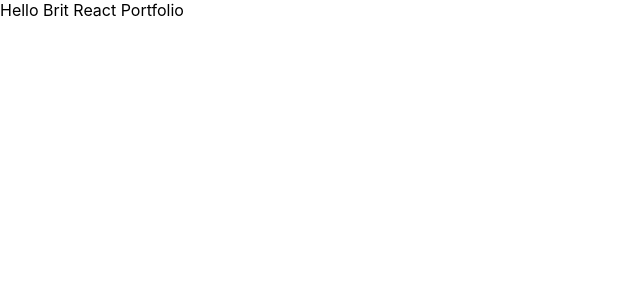
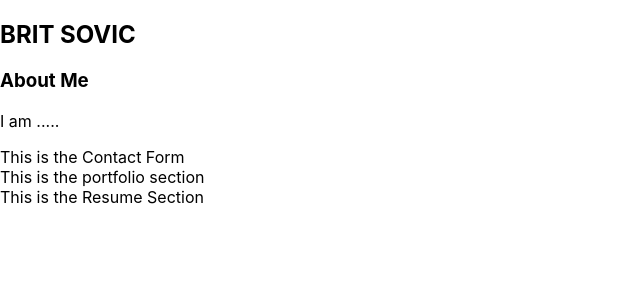
Before and after one commit to bsovic23/react-portfolio, a React (Create React App) app: page / in a window 1280 px wide. Shown: the top 300 px of the page, without its empty margins (0-640 px from the left). Built offline with nearby package versions, Linux system fonts and the light colour scheme.

Commit message:
finished outline

```diff
--- a/src/App.js
+++ b/src/App.js
@@ -1,11 +1,27 @@
 import './App.css';
 import React from 'react';
 
+import About from './components/About';
+import Contact from './components/Contact';
+import Portfolio from './components/Portfolio';
+import Resume from './components/Resume';
+
 function App() {
   return (
-    <div>
-      Hello Brit React Portfolio
-    </div>
+    <main>
+      <section>
+        <h1>BRIT SOVIC</h1>
+      </section>
+      <section>
+        <About></About>
+
+        <Contact></Contact>
+
+        <Portfolio></Portfolio>
+
+        <Resume></Resume>
+      </section>
+    </main>
   );
 }
 
--- /dev/null
+++ b/src/components/About/index.js
@@ -0,0 +1,12 @@
+import React from 'react';
+
+function About() {
+    return(
+        <section>
+            <h1>About Me</h1>
+            <p>I am .....</p>
+        </section>
+    )
+};
+
+export default About;
--- /dev/null
+++ b/src/components/Contact/index.js
@@ -0,0 +1,11 @@
+import React from 'react';
+
+function Contact() {
+    return(
+        <div>
+            This is the Contact Form
+        </div>
+    )
+};
+
+export default Contact;
--- /dev/null
+++ b/src/components/Portfolio/index.js
@@ -0,0 +1,11 @@
+import React from 'react';
+
+function Portfolio() {
+    return(
+        <div>
+            This is the portfolio section
+        </div>
+    )
+};
+
+export default Portfolio;
--- /dev/null
+++ b/src/components/Resume/index.js
@@ -0,0 +1,11 @@
+import React from 'react';
+
+function Resume() {
+    return(
+        <div>
+            This is the Resume Section
+        </div>
+    )
+};
+
+export default Resume;
```
